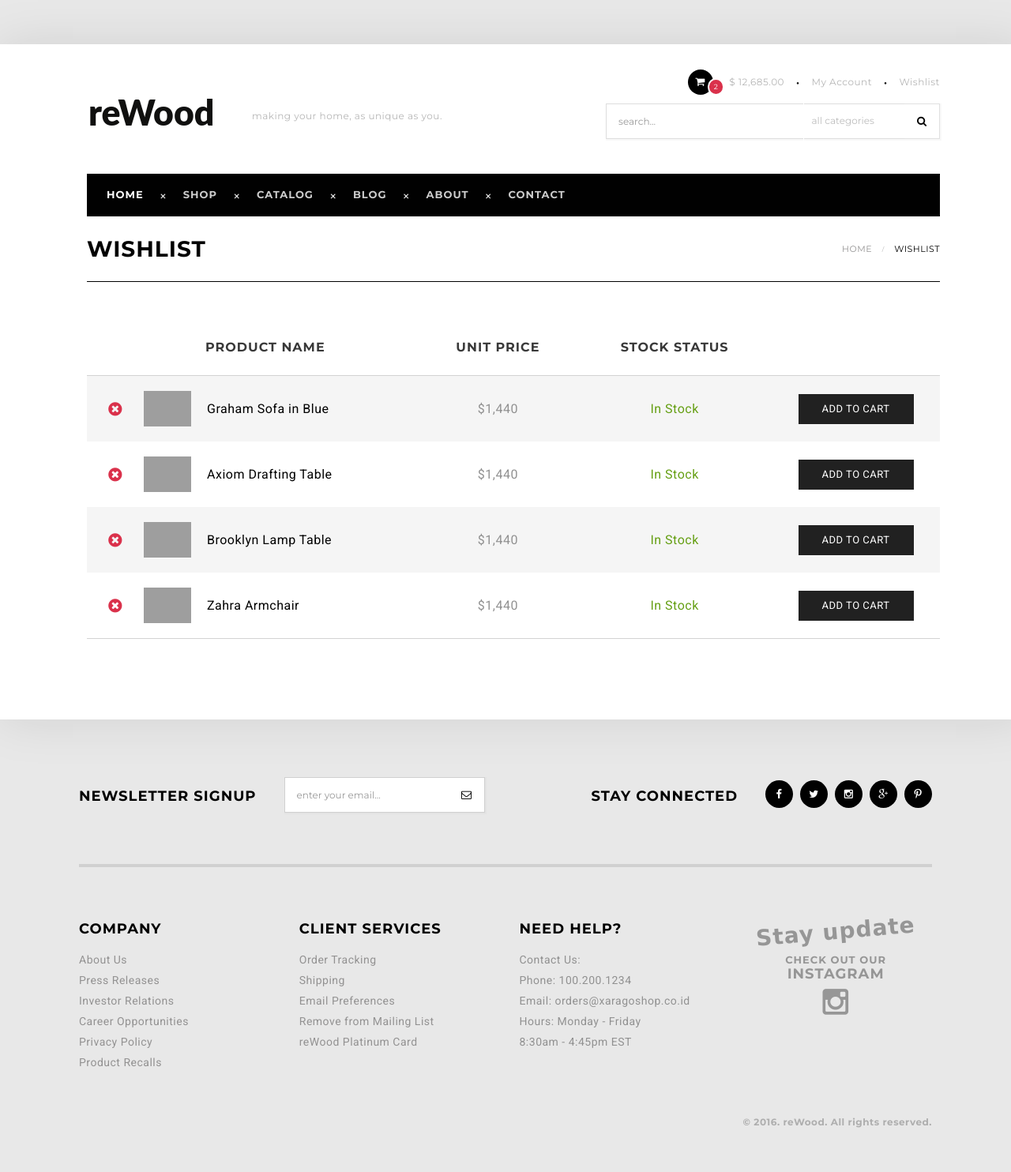
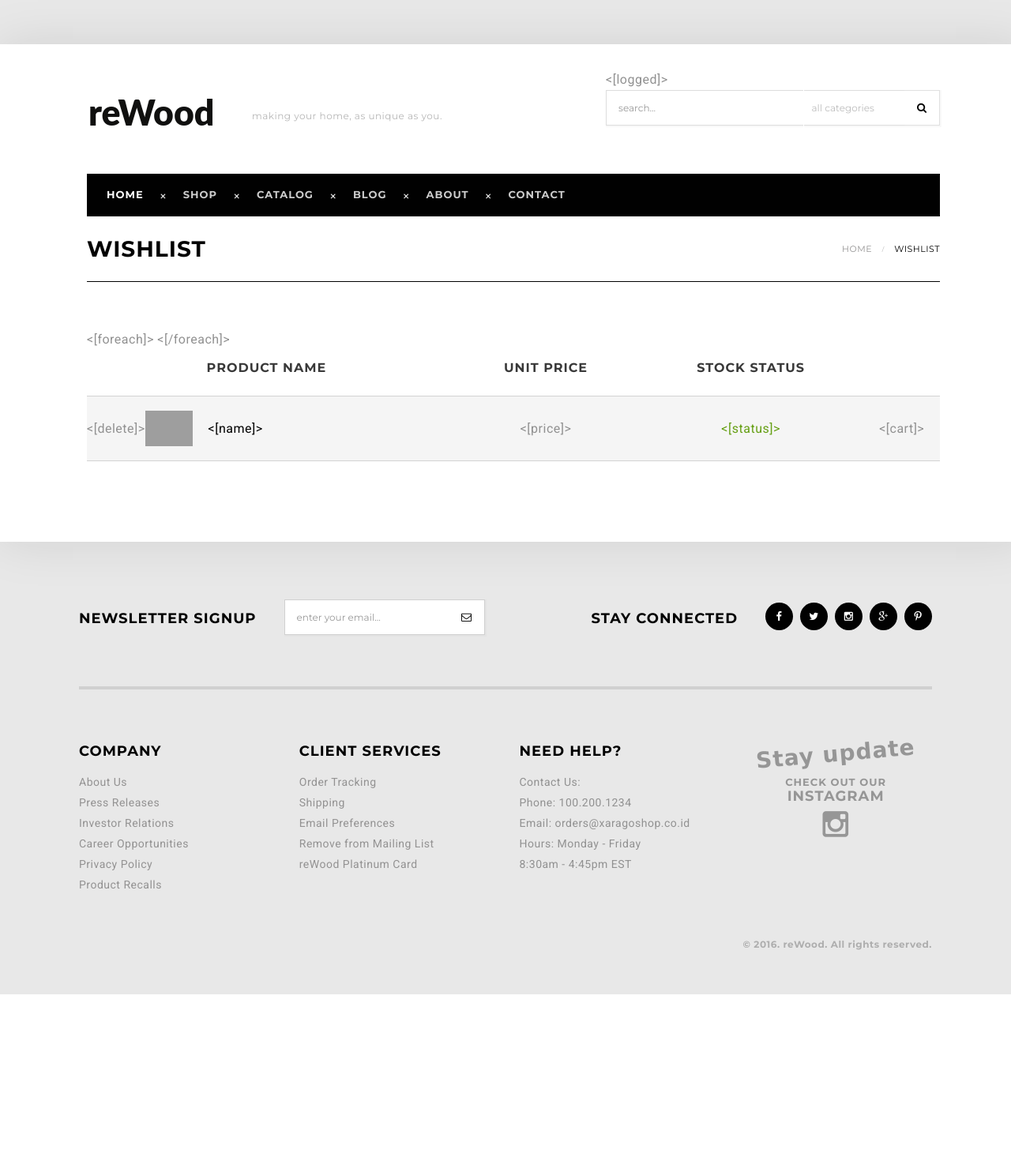
Before and after one commit to LorencMarkja/ReWood, a PHP site: page /dtml/wishlist.html in a window 1280 px wide. Shown: the whole page at 79% size. After the commit the page ends 1259 px from the top, so only its background shows below. Run offline with PHP 8.4, Linux system fonts and the light colour scheme; some web fonts are replaced; grey boxes are pictures that could not be loaded.

Commit message:
add/delete item to/from wishlist and bug fix

```diff
--- a/catalog.php
+++ b/catalog.php
@@ -1,6 +1,9 @@
 <?php
     require "include/connection_db.inc.php";
     require "include/template2.inc.php";
+
+    session_start();
+    $usernameLogged=$_SESSION['username'];
 
     $main = new Template("dtml/catalog.html");
     require "include/isLogged.inc.php";
--- a/catalog_products.php
+++ b/catalog_products.php
@@ -2,8 +2,12 @@
     require "include/connection_db.inc.php";
     require "include/template2.inc.php";
 
+    session_start();
+
     $main = new Template("dtml/shop-fullwidth.html");
     require "include/isLogged.inc.php";
+
+    $usernameLogged=$_SESSION['username'];
 
     $id_catalog = $_GET['id'];
     $count = 0;
--- a/category-product.php
+++ b/category-product.php
@@ -8,6 +8,9 @@ require "include/isLogged.inc.php";
 
 
 session_start();
+$usernameLogged=$_SESSION['username'];
+
+
 $id_category = $_GET['id'];
 
 $category_product="select * from product_info LEFT JOIN product_category ON product_info.id_product = product_category.product WHERE category='$id_category'";
@@ -22,6 +25,8 @@ $category_product="select * from product_info LEFT JOIN product_category ON prod
         $front=$data['front'];
         $main->setContent("front", "<img src='dtml/images/product-images/$front' alt='product image'>");
         $main->setContent("info_sort", "<li data-id='$id' data-price='$price' class='items'>");
+        $id=$data['id_product'];
+        $main->setContent("idRef", $id);
     }
 
     $main->setContent("count", $count);
--- a/category.php
+++ b/category.php
@@ -6,6 +6,8 @@ require "include/template2.inc.php";
 session_start();
 $main = new Template("dtml/category-grid.html");
 require "include/isLogged.inc.php";
+
+$usernameLogged=$_SESSION['username'];
 
 $check_category="select * from category";
     $run=mysqli_query($mysqli,$check_category);
--- a/dtml/shop-fullwidth.html
+++ b/dtml/shop-fullwidth.html
@@ -176,13 +176,13 @@
                                                 <ul class="product-price uk-text-right">
                                                     <li>€<[price]></li>
                                                 </ul>
-                                                <div class="img-box">
+                                                <div class="img-box" >
                                                     <[front]>
                                                 </div>
-
                                                 <figcaption class="uk-overlay-panel uk-overlay-background uk-flex uk-flex-right uk-flex-bottom">
                                                     <button class="uk-button uk-icon-shopping-cart"></button>
-                                                    <button class="uk-button uk-icon-heart-o"></button>
+                                                    <a href='addItemWishlist.php?id=<[idRef]>&idW=<[idWref]>' class="uk-button uk-icon-heart-o"></a>
+                                                    </form>
                                                 </figcaption>
                                             </figure>
                                             <h6><a href="product-page.php"><[name]></a></h6>
--- a/dtml/wishlist.html
+++ b/dtml/wishlist.html
@@ -8,16 +8,16 @@
     <meta name="viewport" content="width=device-width, initial-scale=1">
     <!-- Site Properties -->
     <title>reWood - Minimalist Shopping Template</title>
-    <link rel="shortcut icon" href="images/favicon.ico" type="image/x-icon">
-    <link rel="apple-touch-icon-precomposed" href="images/apple-touch-icon.png">
+    <link rel="shortcut icon" href="dtml/images/favicon.ico" type="image/x-icon">
+    <link rel="apple-touch-icon-precomposed" href="dtml/images/apple-touch-icon.png">
     <!-- Google Fonts -->
     <link href="https://fonts.googleapis.com/css?family=Roboto:400,500,300,700" rel="stylesheet" type="text/css">
     <link href="https://fonts.googleapis.com/css?family=Montserrat:400,700" rel="stylesheet" type="text/css">
     <link href="https://fonts.googleapis.com/css?family=Damion" rel="stylesheet" type="text/css">
     <!-- CSS -->
-    <link rel="stylesheet" href="css/uikit.css">
-    <link rel="stylesheet" href="css/style.css">
-    <link rel="stylesheet" href="css/components/small-icon.css">
+    <link rel="stylesheet" href="dtml/css/uikit.css">
+    <link rel="stylesheet" href="dtml/css/style.css">
+    <link rel="stylesheet" href="dtml/css/components/small-icon.css">
 </head>
 
 <body>
@@ -39,44 +39,7 @@
                         <div class="uk-width-1-2 uk-width-medium-1-1 uk-width-small-1-1">
                             <!-- top info begin -->
                             <div class="idz-header-list">
-                                <ul class="uk-list uk-align-right">
-                                    <li class="idz-mini-info">
-                                        <div class="uk-button-dropdown" data-uk-dropdown>
-                                            <a href=""><span class="uk-icon-button uk-icon-shopping-cart"></span><div class="uk-badge uk-badge-notification uk-badge-danger">2</div>$ 12,685.00</a>
-                                            <div class="uk-dropdown uk-dropdown-center">
-                                                <ul class="uk-nav uk-nav-dropdown idz-product-widget">
-                                                    <li class="uk-text-truncate">
-                                                        <a href="product-page.html">
-                                                            <img src="images/product-images/product_thumb1a.jpg" alt="">
-                                                            <p>Graham Sofa in Blue</p>
-                                                        </a>
-                                                        <span>1 x $ 1,440.00</span>
-                                                    </li>
-                                                    <li class="uk-text-truncate">
-                                                        <a href="product-page.html">
-                                                            <img src="images/product-images/product_thumb2.jpg" alt="">
-                                                            <p>Zahra Armchair</p>
-                                                        </a>
-                                                        <span>1 x $ 1,440.00</span>
-                                                    </li>
-                                                    <li class="subtotal-price">
-                                                        <h6>Subtotal : $ 12,685.00</h6>
-                                                    </li>
-                                                    <li>
-                                                        <a href="shopping-cart.html" class="uk-button uk-button-mini idz-button-white uk-width-1-2">View cart</a>
-                                                        <a href="checkout.html" class="uk-button uk-button-mini idz-button-white uk-width-1-2">Checkout</a>
-                                                    </li>
-                                                </ul>
-                                            </div>
-                                        </div>
-                                    </li>
-                                    <li>
-                                        <a href="login.html">My Account</a>
-                                    </li>
-                                    <li>
-                                        <a href="wishlist.html">Wishlist</a>
-                                    </li>
-                                </ul>
+                                <[logged]>
                                 <form id="header-search" class="uk-form uk-hidden-medium uk-hidden-small">
                                     <fieldset>
                                         <input type="text" placeholder="search...">
@@ -121,7 +84,7 @@
                                                             <li>
                                                                 <h5>Commerce</h5>
                                                             </li>
-                                                            <li><a href="wishlist.html">Wishlist Page</a></li>
+                                                            <li><a href="wishlist.php">Wishlist Page</a></li>
                                                             <li><a href="shopping-cart.html">View Cart page</a></li>
                                                             <li><a href="checkout.html">Checkout Page</a></li>
                                                             <li><a href="order-complete.html">Complete Page</a></li>
@@ -206,46 +169,19 @@
                                 </tr>
                             </thead>
                             <tbody>
+                                <[foreach]>
                                 <tr>
                                     <td>
-                                        <a href="" class="uk-icon-button uk-icon-times-circle"></a>
+                                        <[delete]>
                                     </td>
-                                    <td class="product-img uk-hidden-small"><img src="images/product-images/product_thumb1a.jpg" alt=""></td>
-                                    <td class="product-name"><a href="">Graham Sofa in Blue</a></td>
-                                    <td class="uk-hidden-small">$1,440</td>
-                                    <td class="uk-hidden-small"><span class="uk-text-success">In Stock</span></td>
-                                    <td class="uk-hidden-small"><a class="uk-button uk-button-small idz-button-grey uk-margin-small-top" href="#">Add to cart</a></td>
+                                    <td class="product-img uk-hidden-small"><img src="dtml/images/product-images/<[image]>" alt=""></td>
+                                    <td class="product-name"><a href=""><[name]></a></td>
+                                    <td class="uk-hidden-small"><[price]></td>
+                                    <td class="uk-hidden-small"><span class="uk-text-success"><[status]></span></td>
+                                    <td class="uk-hidden-small"><[cart]></td>
                                 </tr>
-                                <tr>
-                                    <td>
-                                        <a href="" class="uk-icon-button uk-icon-times-circle"></a>
-                                    </td>
-                                    <td class="product-img uk-hidden-small"><img src="images/product-images/product_thumb2.jpg" alt=""></td>
-                                    <td class="product-name"><a href="">Axiom Drafting Table</a></td>
-                                    <td class="uk-hidden-small">$1,440</td>
-                                    <td class="uk-hidden-small"><span class="uk-text-success">In Stock</span></td>
-                                    <td class="uk-hidden-small"><a class="uk-button uk-button-small idz-button-grey uk-margin-small-top" href="#">Add to cart</a></td>
-                                </tr>
-                                <tr>
-                                    <td>
-                                        <a href="" class="uk-icon-button uk-icon-times-circle"></a>
-                                    </td>
-                                    <td class="product-img uk-hidden-small"><img src="images/product-images/product_thumb3.jpg" alt=""></td>
-                                    <td class="product-name"><a href="">Brooklyn Lamp Table</a></td>
-                                    <td class="uk-hidden-small">$1,440</td>
-                                    <td class="uk-hidden-small"><span class="uk-text-success">In Stock</span></td>
-                                    <td class="uk-hidden-small"><a class="uk-button uk-button-small idz-button-grey uk-margin-small-top" href="#">Add to cart</a></td>
-                                </tr>
-                                <tr>
-                                    <td>
-                                        <a href="" class="uk-icon-button uk-icon-times-circle"></a>
-                                    </td>
-                                    <td class="product-img uk-hidden-small"><img src="images/product-images/product_thumb4.jpg" alt=""></td>
-                                    <td class="product-name"><a href="">Zahra Armchair</a></td>
-                                    <td class="uk-hidden-small">$1,440</td>
-                                    <td class="uk-hidden-small"><span class="uk-text-success">In Stock</span></td>
-                                    <td class="uk-hidden-small"><a class="uk-button uk-button-small idz-button-grey uk-margin-small-top" href="#">Add to cart</a></td>
-                                </tr>
+
+                                <[/foreach]>
                             </tbody>
                         </table>
                     </div>
--- a/include/isLogged.inc.php
+++ b/include/isLogged.inc.php
@@ -36,7 +36,7 @@
                    </div>
                </li>
                <li>
-                   <a href='login-register.php'>My Account</a>
+                   <a href='my-account.php'>My Account</a>
                </li>
                <li>
                    <a href='wishlist.php'>Wishlist</a>
--- a/index.php
+++ b/index.php
@@ -2,8 +2,12 @@
     require "include/connection_db.inc.php";
     require "include/template2.inc.php";
 
+    session_start();
+
     $main = new Template("dtml/index.html");
     require "include/isLogged.inc.php";
+
+    $usernameLogged=$_SESSION['username'];
 
     $product_info = $mysqli->query("SELECT * FROM product_info ORDER BY id_product DESC LIMIT 8");
 
--- a/login.php
+++ b/login.php
@@ -51,6 +51,8 @@ else{ */
     }
 
 $_SESSION['username']= $username;
+$_SESSION['id_user']= $id_user;
+
 
 
 
--- a/my-account.php
+++ b/my-account.php
@@ -2,9 +2,11 @@
     require "include/connection_db.inc.php";
     require "include/template2.inc.php";
 
+
     session_start();
 
     $main = new Template("dtml/my-account.html");
+    require "include/isLogged.inc.php";
     $usernameLogged=$_SESSION['username'];
 
 
@@ -128,6 +130,7 @@
     $main->setContent("country", $countryDisplay);
     $main->setContent("address", $addressDisplay);
 
+    $_SESSION['id_user']= $id_user;
 
     $main->close();
 
```
Also changed, not shown: other parts of dtml/wishlist.html (+12 -12 lines), addItemWishlist.php (added, +19 -0 lines), deleteItemWishlist.php (added, +18 -0 lines), dtml/my-account.html (+13 -56 lines), shop-fullwidth.php (+16 -0 lines), wishlist.php (added, +47 -0 lines).
